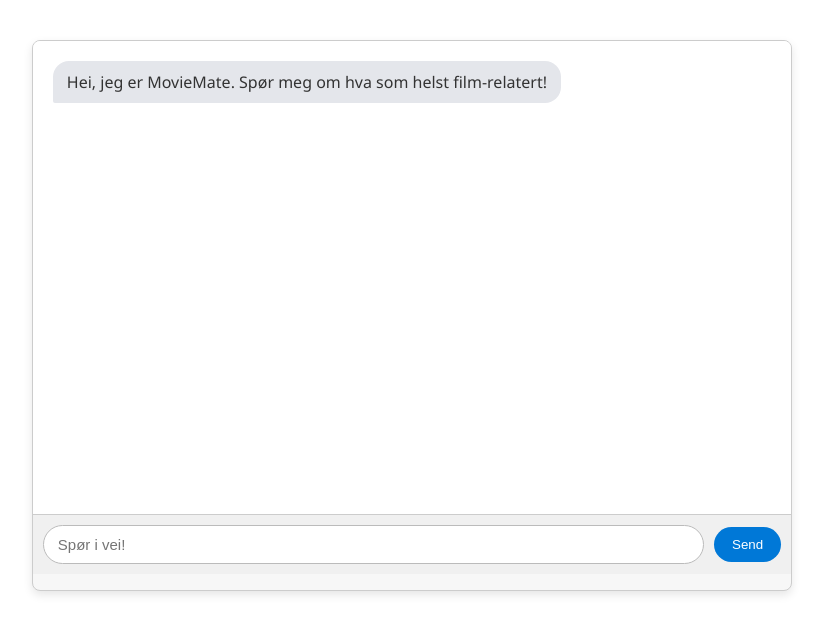
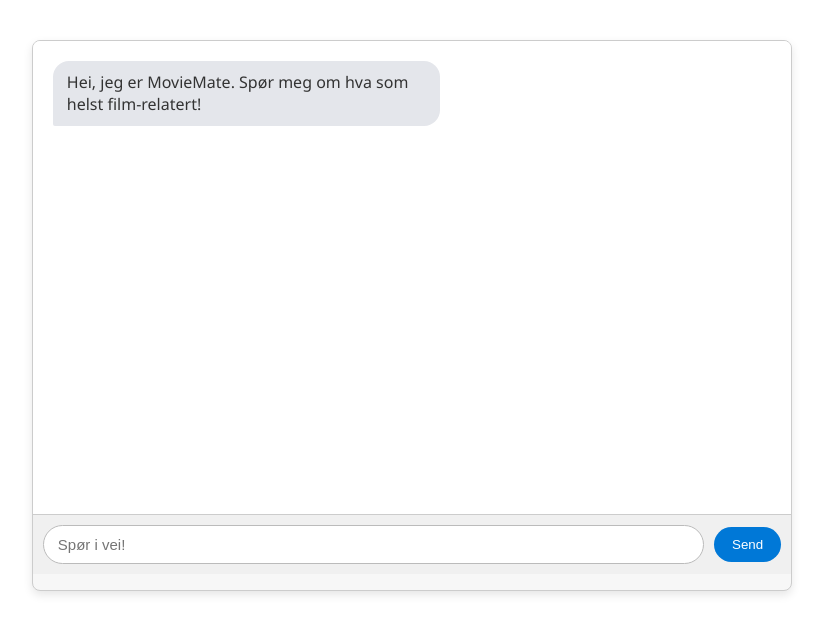
Before and after one commit to noaho04/MovieMate, a PHP site: page / in a window 1280 px wide. Shown: the top 631 px of the page, without its empty margins (228-1051 px from the left). Run offline with PHP 8.4, Linux system fonts and the light colour scheme.

Commit message:
Fixed width

```diff
--- a/public/style.css
+++ b/public/style.css
@@ -31,7 +31,7 @@
     word-wrap: break-word;
     word-break: break-word;
     width: fit-content;
-    max-width: 80%;
+    max-width: 50%;
 }
 
 .message.user {
```
